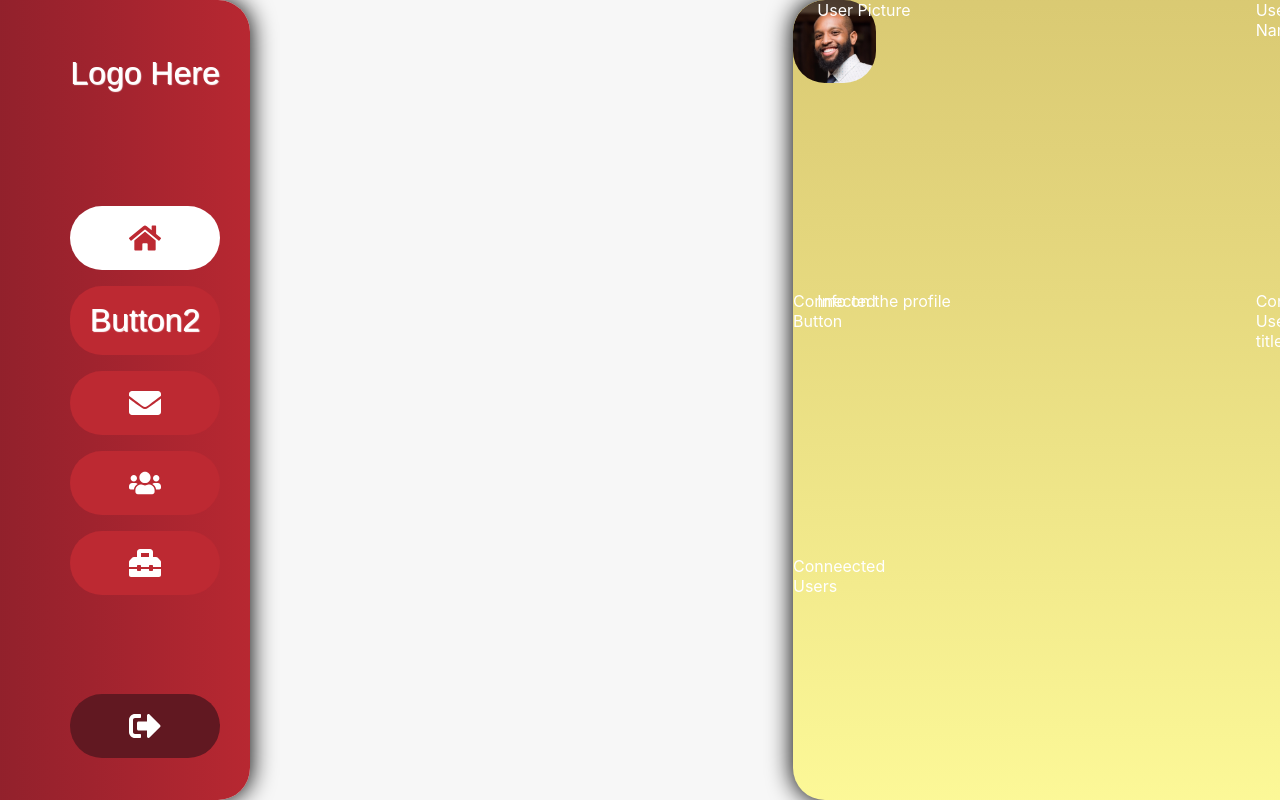
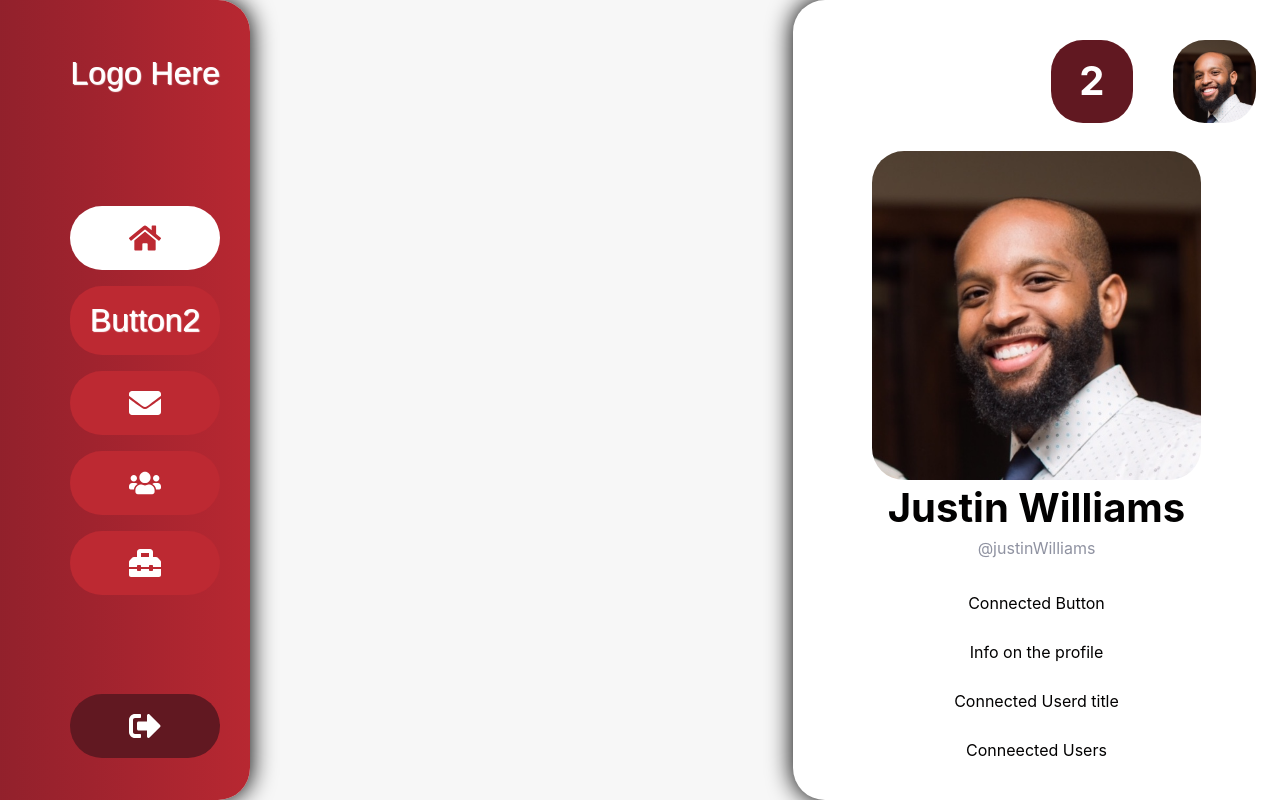
Before and after one commit to justinlamarr1992/millennials_prime, a React (Create React App) app in the folder client/: page /user in a window 1280 px wide. Built offline with nearby package versions, Linux system fonts and the light colour scheme; the HTML template or start-up script is replaced by a standard one.

Commit message:
profile page

```diff
--- a/client/src/Components/user/ProfileModal.jsx
+++ b/client/src/Components/user/ProfileModal.jsx
@@ -3,16 +3,28 @@ import User from "../../Assets/Images/user.jpeg";
 
 const ProfileModal = () => {
   return (
-    <div className="right-modal verified-modal p-con-shade">
-      <div className="modal-t-boxes">
-        <img className="info-pic" src={User} alt="User Image here" />
+    <div className="right-modal  p-con-shade">
+      <div className="modal-container">
+        <div className="modal-t-boxes">
+          <div className="noti-box top-boxes">
+            <h3 className="noti-num">2</h3>
+          </div>
+          <img
+            className="prof-pic top-boxes"
+            src={User}
+            alt="User Image here"
+          />
+        </div>
+        <div className="modal-prof-info">
+          <img className="modal-prof-pic" src={User} alt="User Image here" />
+          <h3 className="prof-info-text">Justin Williams</h3>
+          <h5 className="text-gray prof-info-text">@justinWilliams</h5>
+        </div>
+        <div>Connected Button</div>
+        <div>Info on the profile</div>
+        <div>Connected Userd title</div>
+        <div>Conneected Users</div>
       </div>
-      <div>User Picture</div>
-      <div>User Name</div>
-      <div>Connected Button</div>
-      <div>Info on the profile</div>
-      <div>Connected Userd title</div>
-      <div>Conneected Users</div>
     </div>
   );
 };
--- a/client/src/Components/user/user.css
+++ b/client/src/Components/user/user.css
@@ -13,6 +13,9 @@ padding-left: var(--nav-w);
 
 /* User Modal */
 .right-modal {
+    display: grid;
+    grid-template-columns: 5% auto 5%;
+    grid-template-rows: 5% auto 5%;
     /* border: 1px solid black; */
     height: 100vh;
     width: var(--mod-w);
@@ -27,13 +30,6 @@ padding-left: var(--nav-w);
     color: var(--pri-t);
     border-radius: var(--lbrad);
     overflow-x: hidden ;
-    /* -webkit-transform:translateZ(0) scale(1, 1);
-    box-shadow: 1px 0 15px rgba(0, 0, 0, 0.07);
-    opacity:1; */
-
-    display: grid;
-    grid-template-columns: 5% auto 5% ;
-    grid-template-rows: ;
 }
 .verified-modal{
         color: var(--sec-t);
@@ -52,3 +48,60 @@ background-image: linear-gradient(to top,
      #b9a054 100%
            );
 }
+
+/* Modal Contents */
+.modal-container{
+    grid-column: 2/3;
+    grid-row: 2/3;
+    display: flex;
+    flex-direction: column;
+    justify-content: space-between;
+    align-items: center;
+}
+
+/* items in Modal */
+/* notifaction and profile pic */
+.modal-t-boxes{
+    display: flex;
+    flex-direction: row;
+    justify-content: flex-end;
+    align-self: flex-end;
+}
+.top-boxes{
+    width: 82.5px;
+  height: 100%;
+  border-radius: var(--brad);
+}
+
+/* notifaction box */
+.noti-box{
+background-color: var(--pri-c);
+display: flex;
+justify-content: center;
+
+}
+.noti-num {
+    /* border: 1px solid black; */
+    align-self: center;
+    color: var(--sec-t);
+}
+.prof-pic{
+  /* border: 1px solid white; */
+  margin-left: 40px;
+}
+
+/* Modal Profile Picture */
+.modal-prof-info{
+width: 75%;
+  border-radius: var(--brad);
+
+}
+.modal-prof-pic{
+    /* maybe make this smaller for the profile picture in the modal */
+    width: 100%;
+  border-radius: var(--brad);
+}
+
+.prof-info-text{
+    text-align: center;
+}
--- a/client/src/Pages/auth/auth.css
+++ b/client/src/Pages/auth/auth.css
@@ -80,7 +80,7 @@ justify-content: space-evenly;
 
 .auth-button {
     width: var(--but-w);
-    /* height: var(--but-h); */
+    height: var(--but-h);
     border-radius: var(--but-brad);
     border: var(--but-bor);
     margin: var(--but-mar);
```
